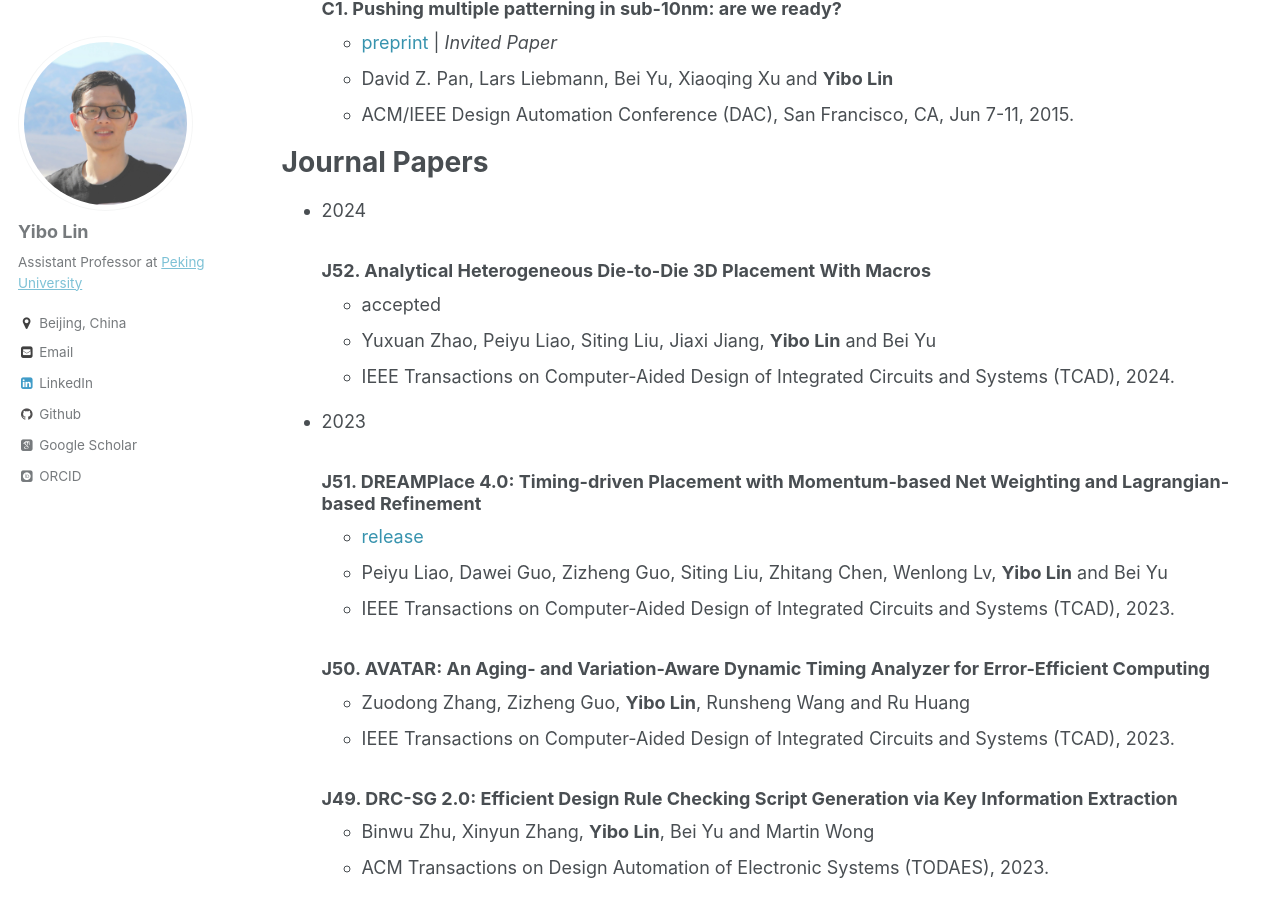
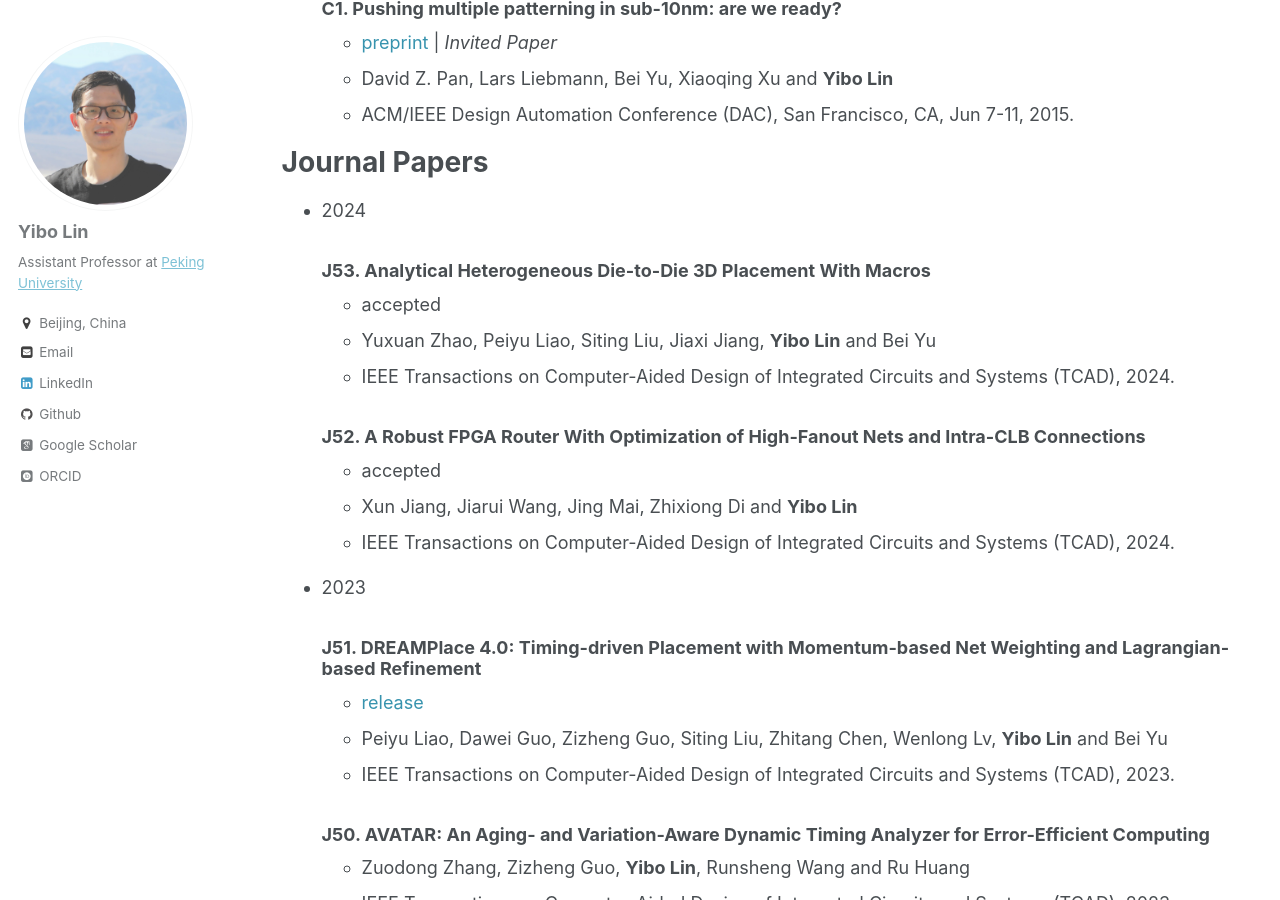
Before and after one commit to limbo018/limbo018.github.io, a Jekyll site: the page built from _pages/publications.md, in a window 1280 px wide and 900 px high, scrolled down 20215 px. Built offline with Jekyll 4.4.1, drawn with Linux system fonts in a browser that asks for light colours; some web fonts are replaced.

Commit message:
add Xun Jiang's tcad24 paper

```diff
--- a/_pages/publications.md
+++ b/_pages/publications.md
@@ -590,9 +590,14 @@ Journal Papers
 
 * 2024
 
-  ### J52. [Analytical Heterogeneous Die-to-Die 3D Placement With Macros](https://doi.org/10.1109/TCAD.2024.3444716)
+  ### J53. [Analytical Heterogeneous Die-to-Die 3D Placement With Macros](https://doi.org/10.1109/TCAD.2024.3444716)
      * accepted
      * Yuxuan Zhao, Peiyu Liao, Siting Liu, Jiaxi Jiang, **Yibo Lin** and Bei Yu
+     * IEEE Transactions on Computer-Aided Design of Integrated Circuits and Systems (TCAD), 2024.
+
+  ### J52. [A Robust FPGA Router With Optimization of High-Fanout Nets and Intra-CLB Connections](https://doi.org/10.1109/TCAD.2024.3447218)
+     * accepted
+     * Xun Jiang, Jiarui Wang, Jing Mai, Zhixiong Di and **Yibo Lin**
      * IEEE Transactions on Computer-Aided Design of Integrated Circuits and Systems (TCAD), 2024.
 
 * 2023
```
Also changed, not shown: _includes/publications_cv.md (+3 -1 lines), ref/publications.bib (+10 -0 lines), 4 other files.
